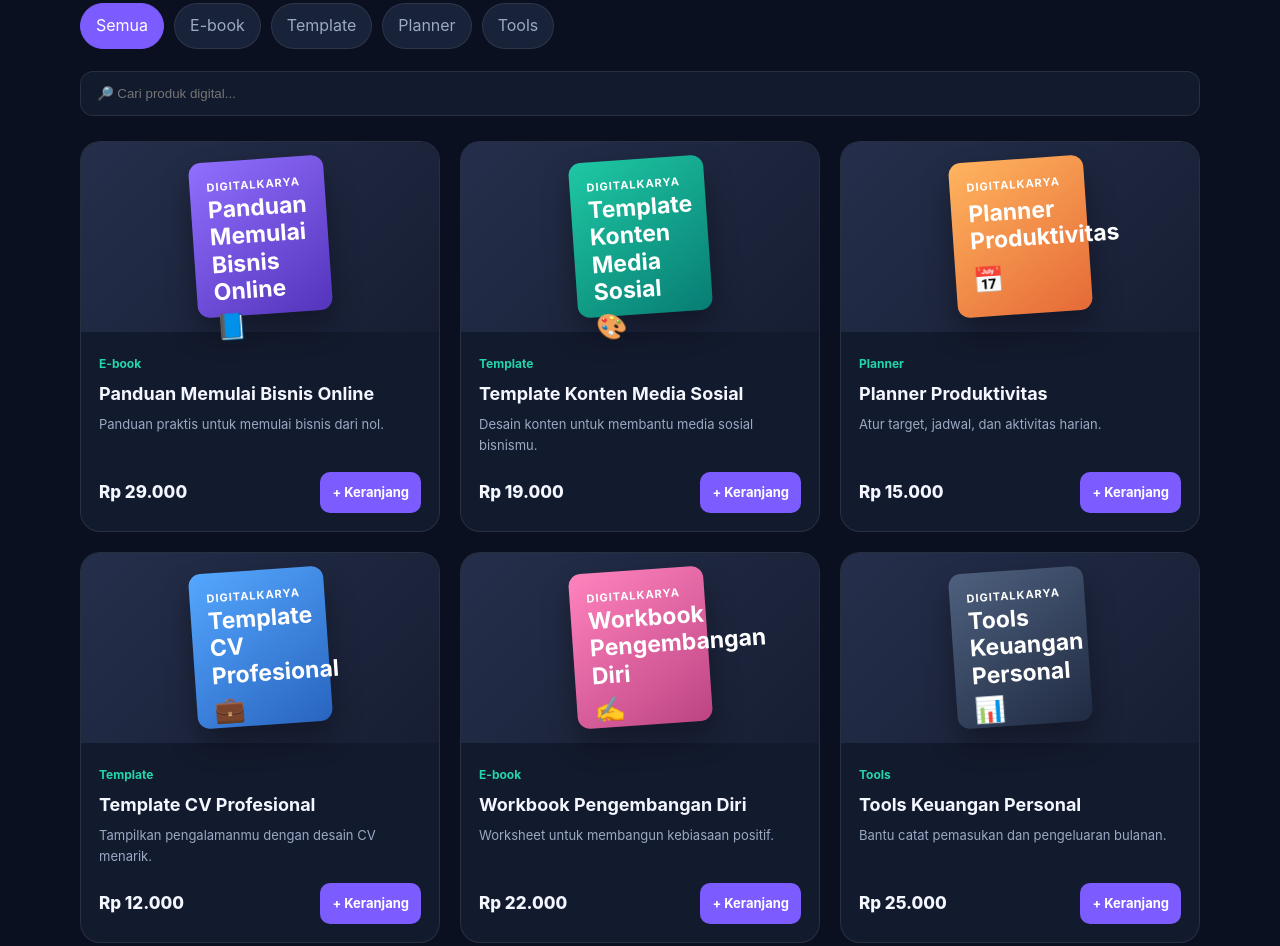
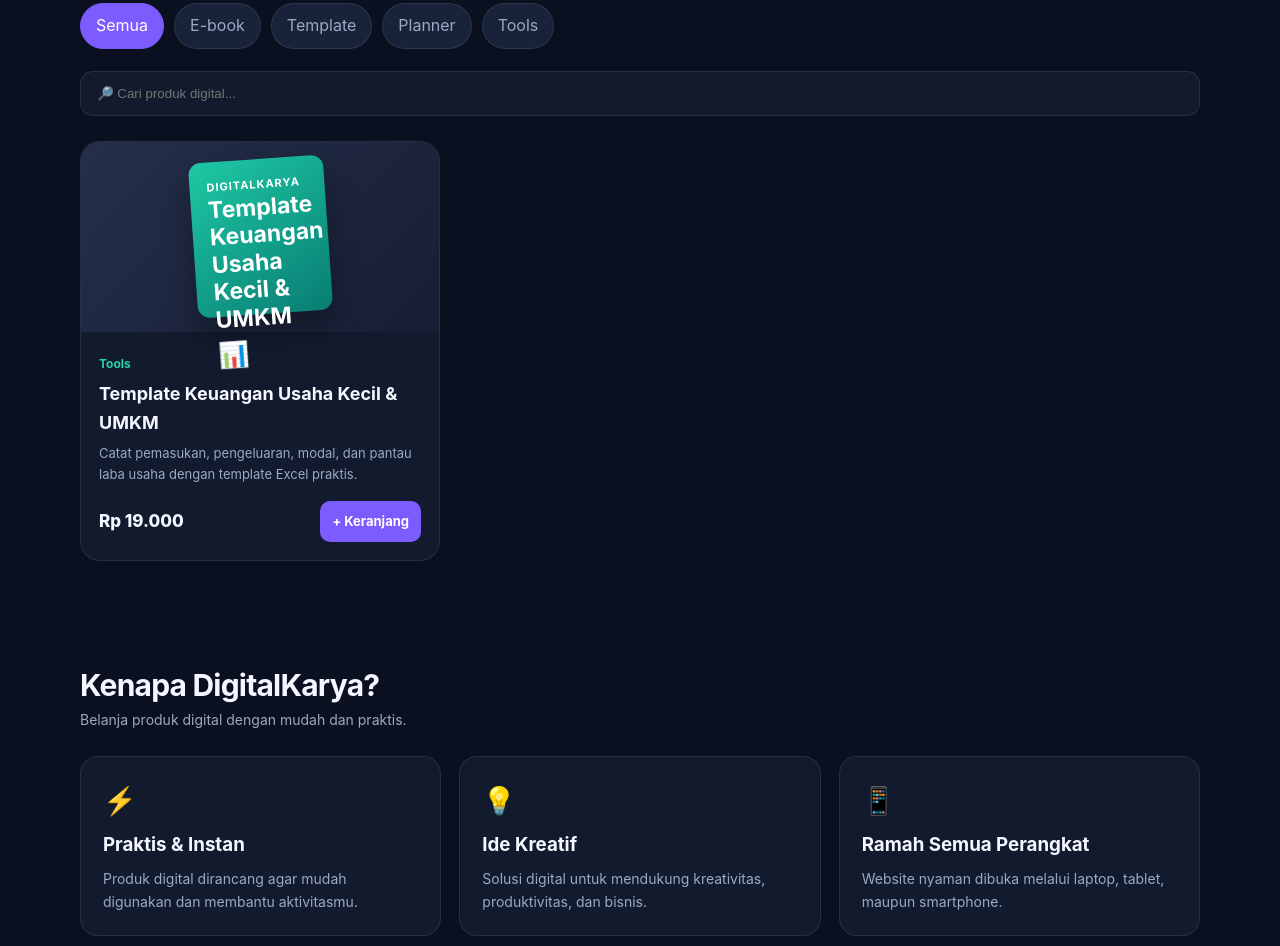
Before and after one commit to Arihermana/DigitalKarya, a plain HTML site: page index.html in a window 1280 px wide. Shown: the part 702-1648 px from the top of the page. Drawn offline with Linux system fonts and the light colour scheme.

Commit message:
Add template for small business financial trackingtoko DigitalKarya

```diff
--- a/index.html
+++ b/index.html
@@ -311,12 +311,14 @@ footer{border-top:1px solid var(--border);padding:25px 0;color:var(--muted);font
 
 <script>
 const products = [
-  {name:"Panduan Memulai Bisnis Online",category:"E-book",price:29000,desc:"Panduan praktis untuk memulai bisnis dari nol.",icon:"📘",color:"cover-purple"},
-  {name:"Template Konten Media Sosial",category:"Template",price:19000,desc:"Desain konten untuk membantu media sosial bisnismu.",icon:"🎨",color:"cover-green"},
-  {name:"Planner Produktivitas",category:"Planner",price:15000,desc:"Atur target, jadwal, dan aktivitas harian.",icon:"📅",color:"cover-orange"},
-  {name:"Template CV Profesional",category:"Template",price:12000,desc:"Tampilkan pengalamanmu dengan desain CV menarik.",icon:"💼",color:"cover-blue"},
-  {name:"Workbook Pengembangan Diri",category:"E-book",price:22000,desc:"Worksheet untuk membangun kebiasaan positif.",icon:"✍️",color:"cover-pink"},
-  {name:"Tools Keuangan Personal",category:"Tools",price:25000,desc:"Bantu catat pemasukan dan pengeluaran bulanan.",icon:"📊",color:"cover-dark"}
+  {
+    name: "Template Keuangan Usaha Kecil & UMKM",
+    category: "Tools",
+    price: 19000,
+    desc: "Catat pemasukan, pengeluaran, modal, dan pantau laba usaha dengan template Excel praktis.",
+    icon: "📊",
+    color: "cover-green"
+  }
 ];
 
 let selectedCategory="Semua";
```
